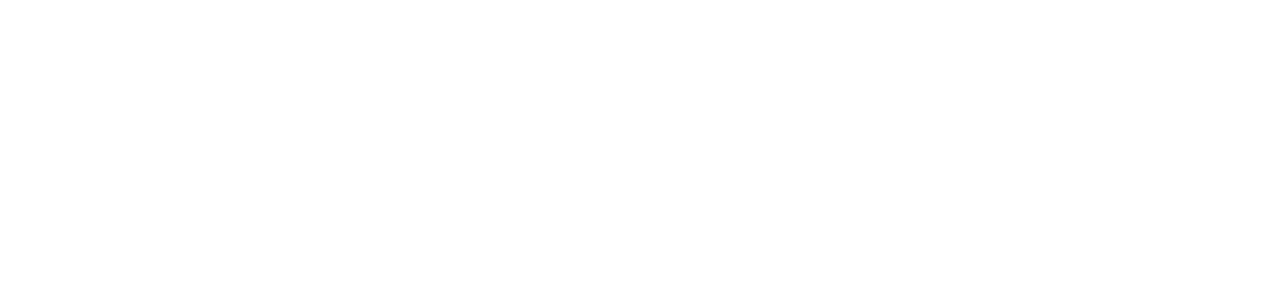
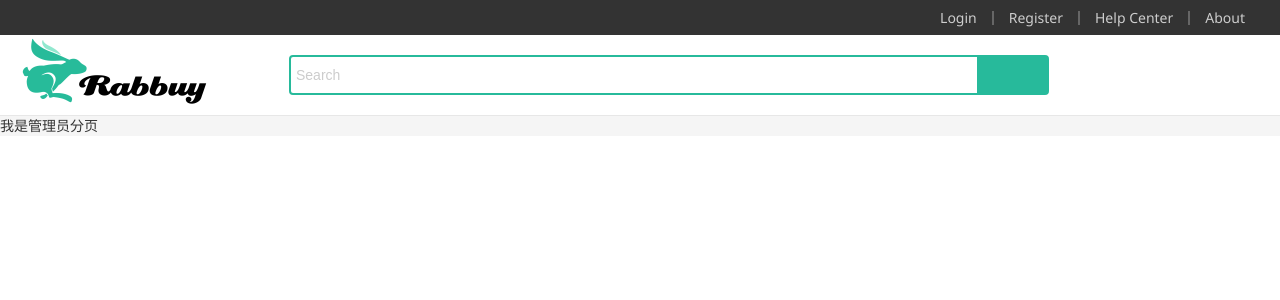
Before and after one commit to mpuproject/Online-Shopping-Platform, a Vue app: page /manager in a window 1280 px wide. Before the commit this address had no page. Shown: the top 300 px of the page. Built offline with nearby package versions, Linux system fonts and the light colour scheme; a small style sheet from the web is missing.

Commit message:
Add: Search function and page

```diff
--- /dev/null
+++ b/src/apis/search.js
@@ -0,0 +1,20 @@
+import request from '@/utils/request'
+
+/**
+ * @description 获取二级分类下的产品信息
+ *
+ * @param {*} data = {
+      query: route.query.q, // 从路由中获取搜索关键词
+      page: 1,
+      pageSize: 10,
+      sortField: 'created_time' // 默认按最新排序
+    }
+
+ * @returns
+ */
+export const getSearchResultsAPI = async (data) => {
+  return request({
+    url: `/product/search/`,
+    params: data
+  })
+}
--- /dev/null
+++ b/src/components/TopView/BackToTop.vue
@@ -0,0 +1,57 @@
+<template>
+  <div v-if="isVisible" class="back-to-top" @click="scrollToTop">
+    ↑
+  </div>
+</template>
+
+<script setup>
+import { ref, onMounted, onBeforeUnmount } from 'vue';
+
+const isVisible = ref(false); // 控制组件是否显示
+
+// 处理滚动事件
+const handleScroll = () => {
+  isVisible.value = window.scrollY > 300; // 当滚动距离超过 300px 时显示组件
+};
+
+// 回到顶部
+const scrollToTop = () => {
+  window.scrollTo({
+  top: 0,
+  behavior: 'smooth', // 平滑滚动
+});
+  };
+
+// 组件挂载时监听滚动事件
+onMounted(() => {
+  window.addEventListener('scroll', handleScroll);
+});
+// 组件销毁前移除事件监听
+onBeforeUnmount(() => {
+  window.removeEventListener('scroll', handleScroll);
+});
+
+</script>
+
+<style scoped lang="scss">
+.back-to-top {
+  position: fixed;
+  bottom: 20px;
+  right: 20px;
+  width: 40px;
+  height: 40px;
+  background-color: $xtxColor;
+  color: white;
+  border-radius: 50%;
+  display: flex;
+  align-items: center;
+  justify-content: center;
+  cursor: pointer;
+  box-shadow: 0 2px 5px rgba(0, 0, 0, 0.2);
+  transition: background-color 0.3s;
+}
+
+.back-to-top:hover {
+  background-color: #33a06f;
+}
+</style>
--- a/src/stores/cartStore.js
+++ b/src/stores/cartStore.js
@@ -4,6 +4,10 @@
 
 export const useCartStore = defineStore("cart", () => {
   const cartList = ref([])
+
+  const totalType = computed(() => {
+    return cartList.value.reduce(acc => acc + 1, 0)
+  })
 
   const totalCount = computed(() => {
     return cartList.value.reduce((acc, item) => acc + item.count, 0)
@@ -52,6 +56,7 @@
 
   return {
     cartList,
+    totalType,
     totalCount,
     totalPrice,
     addToCart,
--- a/src/views/CartList/index.vue
+++ b/src/views/CartList/index.vue
@@ -10,7 +10,7 @@
 const totalPrice = computed(() => cartStore.totalPrice)
 
 // New code for selection functionality
-const selectedItems = ref([])
+const selectedItems = ref([...cartList.value])
 
 const isAllSelected = computed(() => {
   return cartList.value.length > 0 && selectedItems.value.length === cartList.value.length
@@ -55,7 +55,7 @@
     if (selectedIndex !== -1) {
       selectedItems.value.splice(selectedIndex, 1)
     }
-    ElMessage.success('商品已成功移除')
+    ElMessage.success('Delete successfully')
   }
 }
 
@@ -84,13 +84,13 @@
           <thead>
             <tr>
               <th width="120">
-                <el-checkbox :model-value="isAllSelected" @change="toggleAllSelection" />
+                <el-checkbox :model-value="isAllSelected" @change="toggleAllSelection">Select All</el-checkbox>
               </th>
-              <th width="400">商品信息</th>
-              <th width="220">单价</th>
-              <th width="180">数量</th>
-              <th width="180">小计</th>
-              <th width="140">操作</th>
+              <th width="400">Commodity Info</th>
+              <th width="220">Price per unit</th>
+              <th width="180">Quantity</th>
+              <th width="180">Amount</th>
+              <th width="140">Operations</th>
             </tr>
           </thead>
           <!-- 商品列表 -->
@@ -123,9 +123,9 @@
               </td>
               <td class="tc">
                 <p>
-                  <el-popconfirm title="确认删除吗?" confirm-button-text="确认" cancel-button-text="取消" @confirm="removeItem(item.id)">
+                  <el-popconfirm title="Are you sure to delete?" confirm-button-text="Confirm" cancel-button-text="Cancel" @confirm="removeItem(item.id)">
                     <template #reference>
-                      <a href="javascript:;">删除</a>
+                      <a href="javascript:;">Delete</a>
                     </template>
                   </el-popconfirm>
                 </p>
@@ -134,8 +134,8 @@
             <tr v-if="cartList.length === 0">
               <td colspan="6">
                 <div class="cart-none">
-                  <el-empty description="购物车列表为空">
-                    <el-button type="primary" @click="$router.push('/')">随便逛逛</el-button>
+                  <el-empty description="There is nothing in your cart">
+                    <el-button type="primary" @click="$router.push('/')">Continue shopping</el-button>
                   </el-empty>
                 </div>
               </td>
@@ -146,11 +146,11 @@
       <!-- 操作栏 -->
       <div class="action">
         <div class="batch">
-          共 {{ totalCount }} 件商品，已选择 {{ selectedCount }} 件，商品合计：
+          <span>{{ totalCount }}</span> items in total, <span>{{ selectedCount }}</span> items have been seleted. Total Amount:
           <span class="red">¥ {{ Number(selectedPrice).toFixed(2) }} </span>
         </div>
         <div class="total">
-          <el-button size="large" type="primary">下单结算</el-button>
+          <el-button size="large" type="primary">Pay Now</el-button>
         </div>
       </div>
     </div>
@@ -265,6 +265,11 @@
       a {
         margin-left: 20px;
       }
+
+      span {
+        font-size: 18px;
+        color: $priceColor;
+      }
     }
 
     .red {
--- a/src/views/Layout/index.vue
+++ b/src/views/Layout/index.vue
@@ -3,6 +3,7 @@
     <LayoutStatus />
     <LayoutHeader />
     <LayoutNav />
+    <BackToTop />
     <RouterView />
     <LayoutFooter />
 </template>
@@ -13,6 +14,7 @@
 import LayoutNav from './components/LayoutNav.vue'
 import LayoutHeader from './components/LayoutHeader.vue'
 import LayoutFooter from './components/LayoutFooter.vue'
+import BackToTop from '@/components/TopView/BackToTop.vue'
 </script>
 
 <style lang="scss" scoped></style>
--- /dev/null
+++ b/src/views/Manager/components/ManagerHeader.vue
@@ -0,0 +1,107 @@
+<template>
+  <header class='app-header'>
+    <div class="main-header">
+      <div class="container">
+        <!-- Logo -->
+        <h1 class="logo">
+          <RouterLink to="/manager">Rabbuy admin</RouterLink>
+        </h1>
+
+        <!-- Search Bar -->
+        <div class="search-section">
+          <div class="search-wrapper">
+            <div class="search">
+              <input type="text" placeholder="Search">
+              <button class="search-button">
+                <i class="iconfont icon-search"></i>
+              </button>
+            </div>
+          </div>
+        </div>
+      </div>
+    </div>
+  </header>
+</template>
+
+<script setup>
+</script>
+
+<style scoped lang='scss'>
+.app-header {
+  background: #fff;
+}
+
+.main-header {
+  border-bottom: 1px solid #e7e7e7;
+
+  .container {
+    display: flex;
+    align-items: center;
+    height: 80px;
+  }
+}
+
+.logo {
+  margin-top: 10px;
+  width: 200px;
+
+  a {
+    display: block;
+    height: 132px;
+    width: 100%;
+    text-indent: -9999px;
+    background: url('@/assets/images/logo.png') no-repeat center 18px / contain;
+  }
+}
+
+.search-section {
+  flex: 1;
+  padding: 0 20px;
+  max-width: 800px;
+}
+
+.search-wrapper {
+  display: flex;
+  width: 100%;
+  height: 40px;
+  border: 2px solid $xtxColor;
+  border-radius: 4px;
+  margin-left: 49px;
+}
+
+.search {
+  flex: 1;
+  display: flex;
+  align-items: center;
+  margin-left: 5px;
+
+  input {
+    flex: 1;
+    width: 100%;
+    height: 100%;
+    border: none;
+    font-size: 14px;
+
+    &:focus {
+      outline: none;
+    }
+  }
+
+  .search-button {
+    border: none;
+    background-color: $xtxColor;
+    color: #fff;
+    width: 70px;
+    height: 100%;
+    display: flex;
+    align-items: center;
+    justify-content: center;
+    cursor: pointer;
+    margin-left: -2px;
+
+    .icon-search {
+      font-size: 18px;
+    }
+  }
+}
+</style>
--- a/src/views/Layout/components/LayoutStatus.vue
+++ b/src/views/Manager/components/ManagerStatus.vue
@@ -1,11 +1,10 @@
 <script setup>
 import { useUserStore } from '@/stores/user'
-import { saveCartToServer } from '@/composables/logout';
 
 const userStore = useUserStore()
 
-const confirmLogout = async () => {
-  await saveCartToServer('/')
+const confirmLogout = () => {
+  userStore.clearUserInfo()
 }
 </script>
 
@@ -23,7 +22,7 @@
             </el-popconfirm>
           </li>
           <li><a href="javascript:;">My Order</a></li>
-          <li><a href="javascript:;">Membership</a></li>
+          <li><a href="javascript:;">My Address</a></li>
         </template>
         <template v-else>
           <li><a href="javascript:;" @click="$router.push('/login')">Login</a></li>
--- /dev/null
+++ b/src/views/Manager/index.vue
@@ -0,0 +1,14 @@
+<script setup>
+import ManagerStatus from './components/ManagerStatus.vue';
+import ManagerHeader from './components/ManagerHeader.vue';
+</script>
+
+<template>
+  <ManagerStatus />
+  <ManagerHeader />
+  <div>我是管理员分页</div>
+</template>
+
+<style lang="scss" scoped>
+
+</style>
```
Also changed, not shown: src/router/index.js (+6 -1 lines), src/views/Layout/components/LayoutHeader.vue (+66 -44 lines), src/views/Search/index.vue (renamed from src/views/SubCategory/index.vue, +36 -39 lines).
